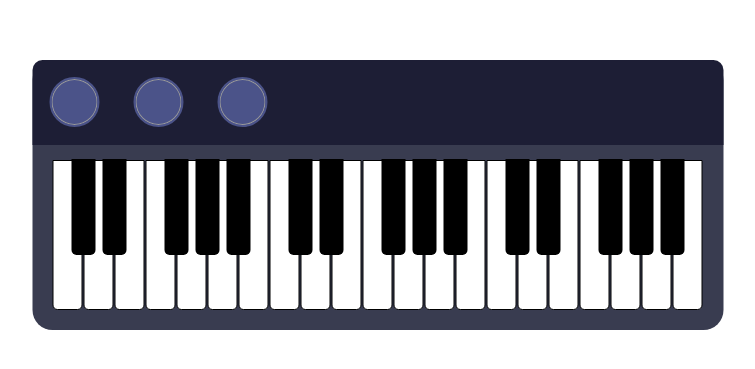
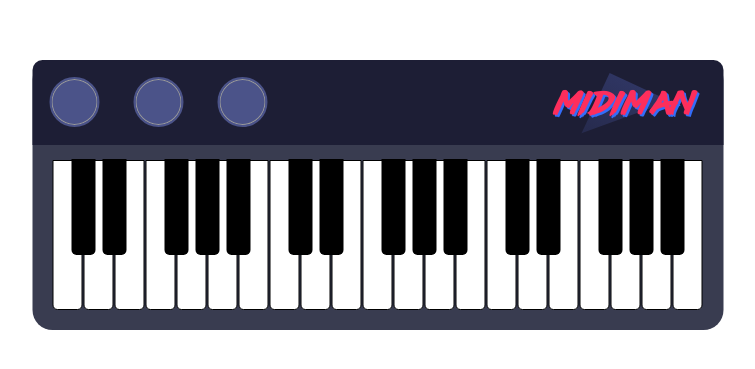
Before and after one commit to mikezaby/midiman, a website built with webpack: page app/index.html in a window 1280 px wide. Shown: the part 205-574 px from the top of the page, without its empty margins (262-1017 px from the left). Built offline with nearby package versions, Linux system fonts and the light colour scheme.

Commit message:
Add styles, markup and fonts for midiman logo

```diff
--- a/app/index.html
+++ b/app/index.html
@@ -10,6 +10,10 @@
         <div class="bliki-1 bliki"></div>
         <div class="bliki-2 bliki"></div>
         <div class="bliki-3 bliki"></div>
+        <div class="midiman-logo-bg"></div>
+        <div class="midiman-logo">
+          midiman
+        </div>
       </div>
       <div class="octave">
         <div class="c whole-tone">
--- a/app/styles/application.scss
+++ b/app/styles/application.scss
@@ -1,3 +1,11 @@
+@font-face {
+  font-family: 'lazer';
+  src: url('../fonts/lazer.woff2') format('woff2'),
+       url('../fonts/lazer.woff') format('woff');
+  font-weight: normal;
+  font-style: normal;
+}
+
 * {
   box-sizing: border-box;
 }
@@ -16,10 +24,50 @@ $semi-tone-height: $semi-tone-width * 4;
   left: 50%;
   transform: translate(-50%, -50%);
   width: max-content;
-  font: 0/0 a;
+  font: 0/0 lazer;
   padding: 100px 20px 20px;
   border-radius: 20px;
   background: #393C50;
+
+  .midiman-logo {
+    position: absolute;
+    top: 0;
+    right: 0;
+    font-size: 30px;
+    line-height: 30px;
+    color: #336dfa;
+    margin: 32px 27px 23px;
+
+    &:before {
+      content: 'midiman';
+      font-size: 30px;
+      line-height: 30px;
+      margin: -2px;
+      color: #fd2e5c;
+      position: absolute;
+    }
+  }
+
+  .midiman-logo-bg {
+    width: 160px;
+    height: 160px;
+    position: absolute;
+    top: 30%;
+    right: 0;
+    clip: rect(auto, 180px, auto, 132px);
+    transform: rotate(-110deg);
+
+    &:after {
+      content: '';
+      position: absolute;
+      top: 10px;
+      bottom: 10px;
+      left: 10px;
+      right: 10px;
+      background: -webkit-gradient(linear, left top, left bottom, color-stop(0%, #1d1f36), color-stop(100%, #2f3562));
+      transform: rotate(-45deg);
+    }
+  }
 
   .bliblikia {
     background: #1d1e35;
```
Also changed, not shown: app/fonts/lazer.ttf (added), app/fonts/lazer.woff (added), app/fonts/lazer.woff2 (added).
